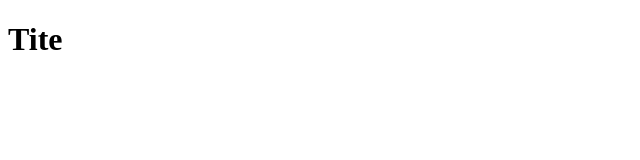
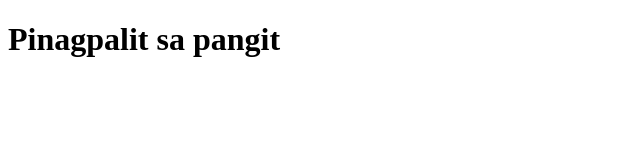
Before and after one commit to FiereEinar/xyberzorn, a plain HTML site: page Balba/index.html in a window 1280 px wide. Shown: the whole page, without its empty margins (0-640 px from the left). Drawn offline with Linux system fonts and the light colour scheme.

Commit message:
Ngano mani uyy

```diff
--- a/Balba/index.html
+++ b/Balba/index.html
@@ -6,6 +6,6 @@
     <title>Document</title>
 </head>
 <body>
-    <h1>Tite</h1>
+    <h1>Pinagpalit sa pangit</h1>
 </body>
 </html>
```
